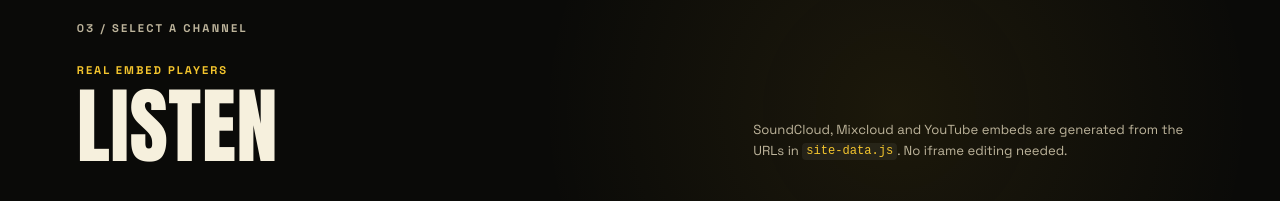
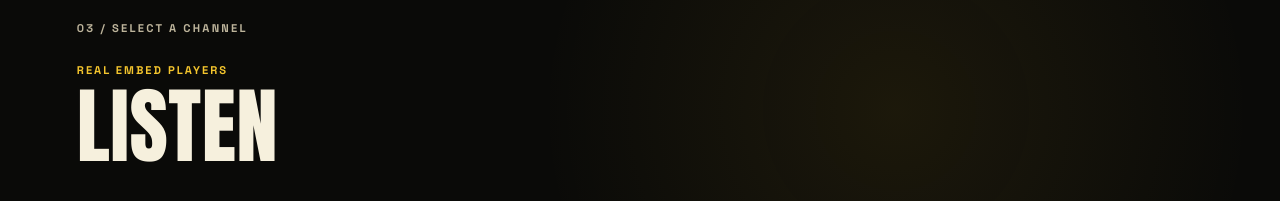
Before and after one commit to AntF-web/Skank-E, a plain HTML site: page index.html in a window 1280 px wide. Shown: the part 2540-2741 px from the top of the page. Drawn offline with Linux system fonts and the light colour scheme.

Commit message:
Update index.html

```diff
--- a/index.html
+++ b/index.html
@@ -119,7 +119,7 @@
           <p class="eyebrow">REAL EMBED PLAYERS</p>
           <h2>Listen</h2>
         </div>
-        <p class="mini-note">SoundCloud, Mixcloud and YouTube embeds are generated from the URLs in <code>site-data.js</code>. No iframe editing needed.</p>
+        <p class="mini-note"></p>
       </div>
 
       <div id="player-grid" class="player-grid"></div>
```
